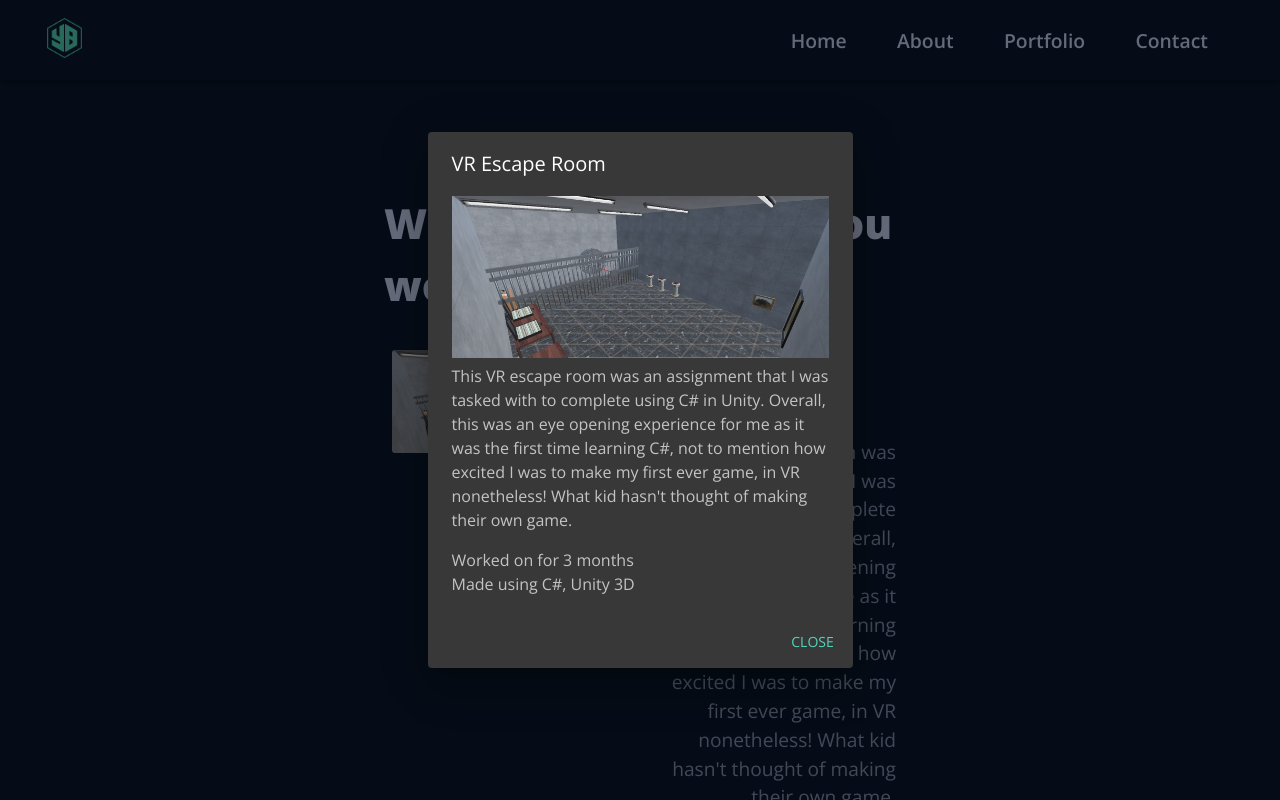
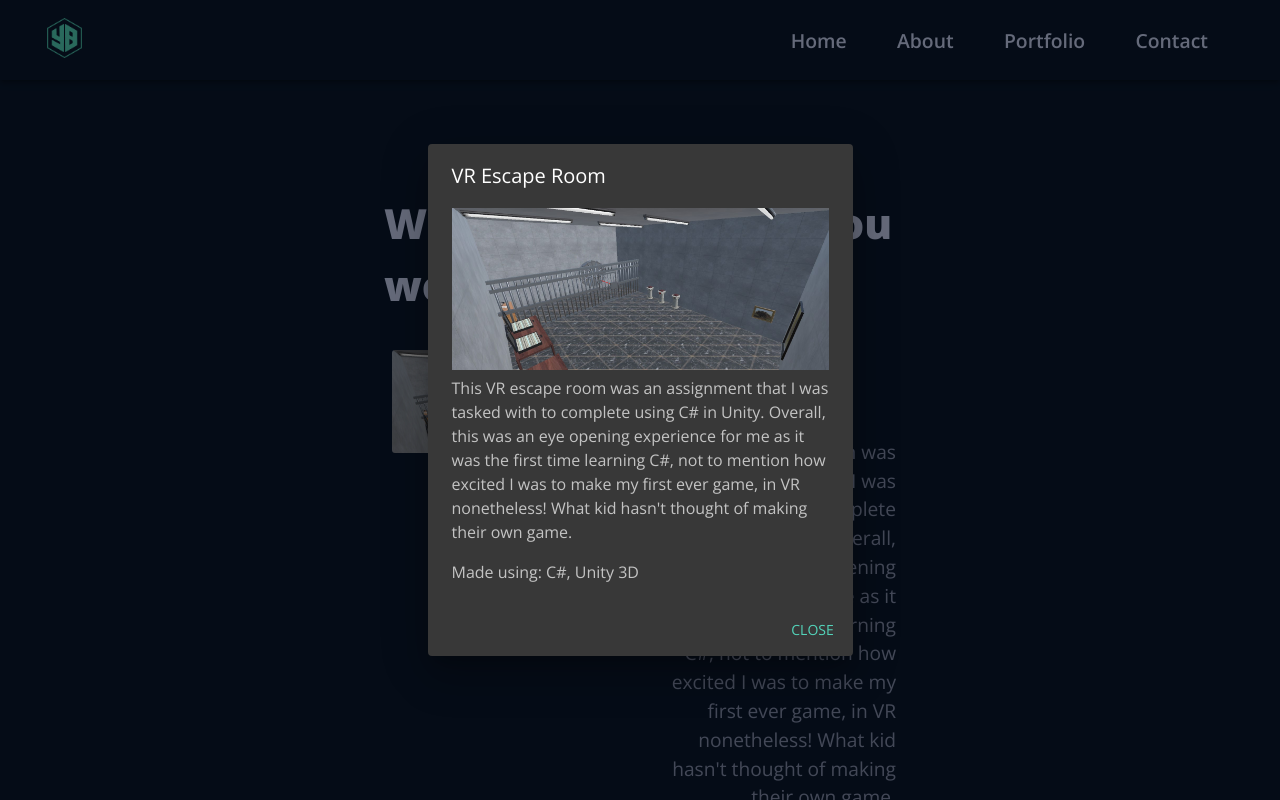
Before and after one commit to SimYuBo/SimYuBo.github.io, a React (Create React App) app: page /portfolio in a window 1280 px wide. Both pictures are taken after a click on the button 512 px from the left and 401 px from the top of the page. Shown: the top 800 px of the page. Built offline with nearby package versions, Linux system fonts and the light colour scheme; a web font is replaced by a local one.

Commit message:
Dialog Formatting

```diff
--- a/package.json
+++ b/package.json
@@ -7,7 +7,7 @@
     "@emotion/styled": "^11.11.0",
     "@fontsource/roboto": "^4.5.8",
     "@mui/icons-material": "^5.11.16",
-    "@mui/material": "^5.12.3",
+    "@mui/material": "^5.13.0",
     "@testing-library/jest-dom": "^5.16.5",
     "@testing-library/react": "^13.4.0",
     "@testing-library/user-event": "^13.5.0",
@@ -18,7 +18,7 @@
     "emailjs-com": "^3.2.0",
     "react": "^18.2.0",
     "react-dom": "^18.2.0",
-    "react-router-dom": "^6.8.1",
+    "react-router-dom": "^6.11.1",
     "react-scripts": "5.0.1",
     "typescript": "^4.9.5",
     "web-vitals": "^2.1.4"
--- a/src/Components/Layouts/_PortfolioLayout.component.tsx
+++ b/src/Components/Layouts/_PortfolioLayout.component.tsx
@@ -21,8 +21,7 @@ export default function PortfolioLayout() {
                         Overall, this was an eye opening experience for me as it was the first time learning C#, not to mention how excited I was to make my first ever game, in VR nonetheless!
                         What kid hasn't thought of making their own game."
                         dialogImageUrl={EscapeRoomImage1}
-                        duration="Worked on for 3 months"
-                        languages="Made using C#, Unity 3D"
+                        languages="C#, Unity 3D"
                     />
                 </TopMarginBox>
                 <TopMarginBox>
@@ -32,8 +31,7 @@ export default function PortfolioLayout() {
                         description="Little Toy Kingdom is a concept design for a toy store that wants to transition online.
                         It is a practice task I used to hone my skills in Web Design, teaching me good practices in designing an online store."
                         dialogImageUrl={ToyKingdomImage2}
-                        duration="Worked on for 1 week"
-                        languages="Made using Adobe XD"
+                        languages="Adobe XD"
                     />
                 </TopMarginBox>
                 <TopMarginBox>
@@ -45,7 +43,6 @@ export default function PortfolioLayout() {
                         sit amet cursus sit amet dictum sit amet justo donec enim diam vulputate ut pharetra sit amet aliquam id diam maecenas
                         ultricies mi eget mauris pharetra et ultrices neque"
                         dialogImageUrl={FeaturedTestImg}
-                        duration=""
                         languages=""
                     />
                 </TopMarginBox>
@@ -58,7 +55,6 @@ export default function PortfolioLayout() {
                         ac felis donec et odio pellentesque diam volutpat commodo sed egestas egestas fringilla phasellus faucibus scelerisque eleifend
                         donec pretium vulputate sapien nec sagittis"
                         dialogImageUrl={FeaturedTestImg}
-                        duration=""
                         languages=""
                     />
                 </TopMarginBox>
@@ -71,7 +67,6 @@ export default function PortfolioLayout() {
                         sed felis eget velit aliquet sagittis id consectetur purus ut faucibus pulvinar elementum integer enim neque volutpat ac
                         tincidunt vitae semper quis lectus nulla"
                         dialogImageUrl={FeaturedTestImg}
-                        duration=""
                         languages=""
                     />
                 </TopMarginBox>
--- a/src/Components/PortfolioPage/PortfolioDialog.tsx
+++ b/src/Components/PortfolioPage/PortfolioDialog.tsx
@@ -2,7 +2,7 @@ import { useState } from 'react';
 import { Button, Dialog, DialogActions, DialogContent, DialogContentText, DialogTitle, IconButton, Typography } from '@mui/material';
 import { DialogProps } from '../../Interfaces/IDialog';
 
-const PortfolioDialog = ({ imageUrl, dialogTitle, dialogDescription, dialogImageUrl, duration, languages }: DialogProps) => {
+const PortfolioDialog = ({ imageUrl, dialogTitle, dialogDescription, dialogImageUrl, languages }: DialogProps) => {
     const [open, setOpen] = useState(false);
 
     const handleClickOpen = () => {
@@ -30,8 +30,7 @@ const PortfolioDialog = ({ imageUrl, dialogTitle, dialogDescription, dialogImage
                     <img src={dialogImageUrl} alt={dialogTitle} style={{ maxWidth: '100%' }} />
                     <DialogContentText>
                         <Typography>{dialogDescription}</Typography>
-                        <Typography sx={{mt: '1em'}}>{duration}</Typography>
-                        <Typography>{languages}</Typography>
+                        <Typography sx={{mt: '1em'}}>Made using: {languages}</Typography>
                     </DialogContentText>
                 </DialogContent>
                 <DialogActions>
--- a/src/Components/PortfolioPage/PortfolioElements.component.tsx
+++ b/src/Components/PortfolioPage/PortfolioElements.component.tsx
@@ -97,7 +97,7 @@ function DescriptionBoxRight({ children }: { children: React.ReactNode | React.R
 }
 
 export function PortfolioItemLeft(props: PortfolioItemProps) {
-    const { title, imageUrl, description, dialogImageUrl, duration, languages } = props
+    const { title, imageUrl, description, dialogImageUrl, languages } = props
     return (
         <>
             <PortfolioRootBox>
@@ -107,7 +107,6 @@ export function PortfolioItemLeft(props: PortfolioItemProps) {
                         dialogImageUrl={dialogImageUrl}
                         dialogTitle={title}
                         dialogDescription={description}
-                        duration={duration}
                         languages={languages}
                     />
                 </ImageBox>
@@ -126,7 +125,7 @@ export function PortfolioItemLeft(props: PortfolioItemProps) {
 }
 
 export function PortfolioItemRight(props: PortfolioItemProps) {
-    const { title, imageUrl, description, dialogImageUrl, duration, languages } = props
+    const { title, imageUrl, description, dialogImageUrl, languages } = props
     return (
         <>
             <PortfolioRootBox>
@@ -144,7 +143,6 @@ export function PortfolioItemRight(props: PortfolioItemProps) {
                         dialogImageUrl={dialogImageUrl}
                         dialogTitle={title}
                         dialogDescription={description}
-                        duration={duration}
                         languages={languages}
                     />
                 </ImageBox>
--- a/src/Interfaces/IDialog.tsx
+++ b/src/Interfaces/IDialog.tsx
@@ -3,6 +3,5 @@ export interface DialogProps {
   dialogImageUrl: string;
   dialogTitle: string;
   dialogDescription: string;
-  duration: string;
   languages: string;
 }
--- a/src/Interfaces/IPortfolioItem.tsx
+++ b/src/Interfaces/IPortfolioItem.tsx
@@ -3,6 +3,5 @@ export interface PortfolioItemProps {
     title: string;
     description: string;
     dialogImageUrl: string;
-    duration: string;
     languages: string;
 }
```
Also changed, not shown: 1 other file (tests, documents, lock files or other folders).
